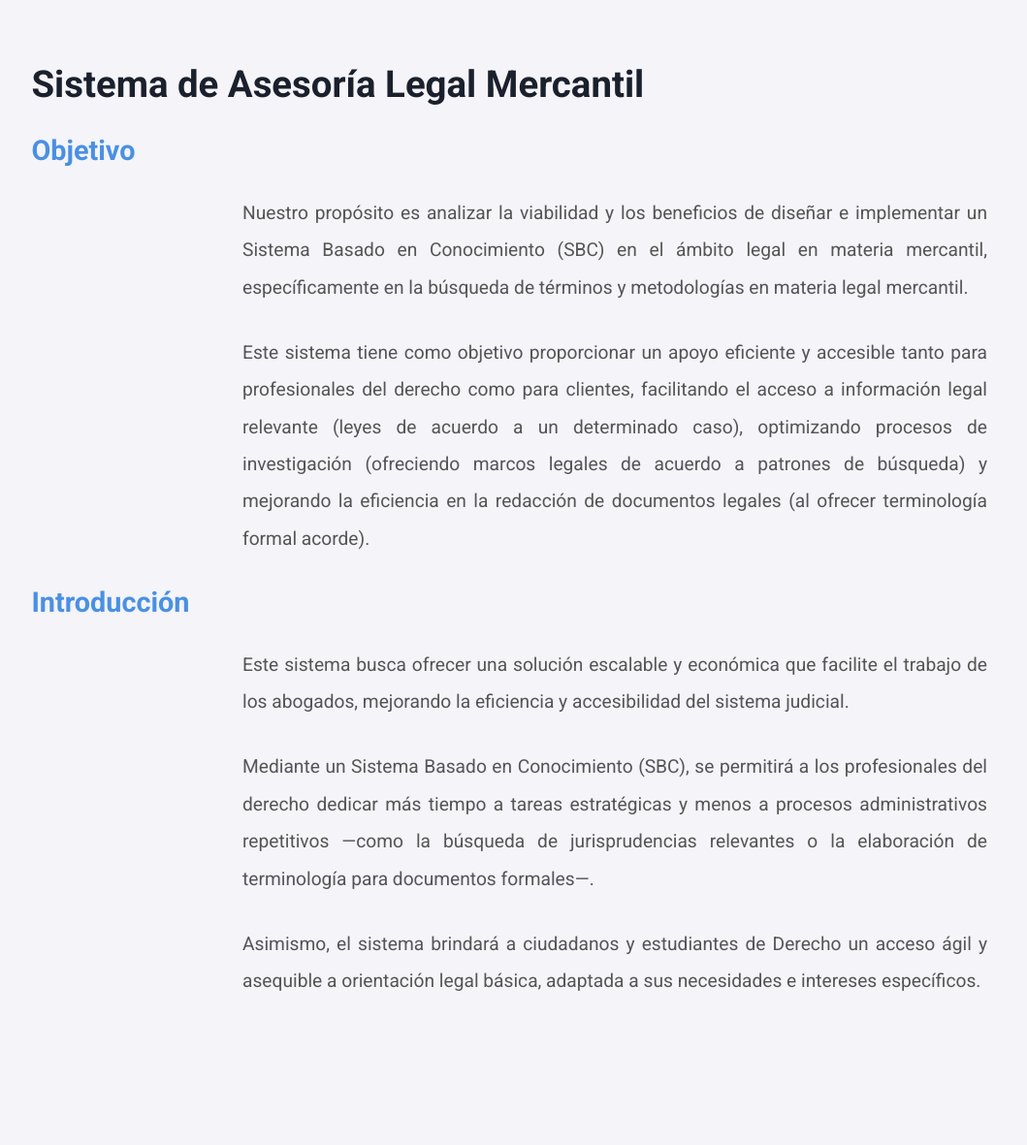
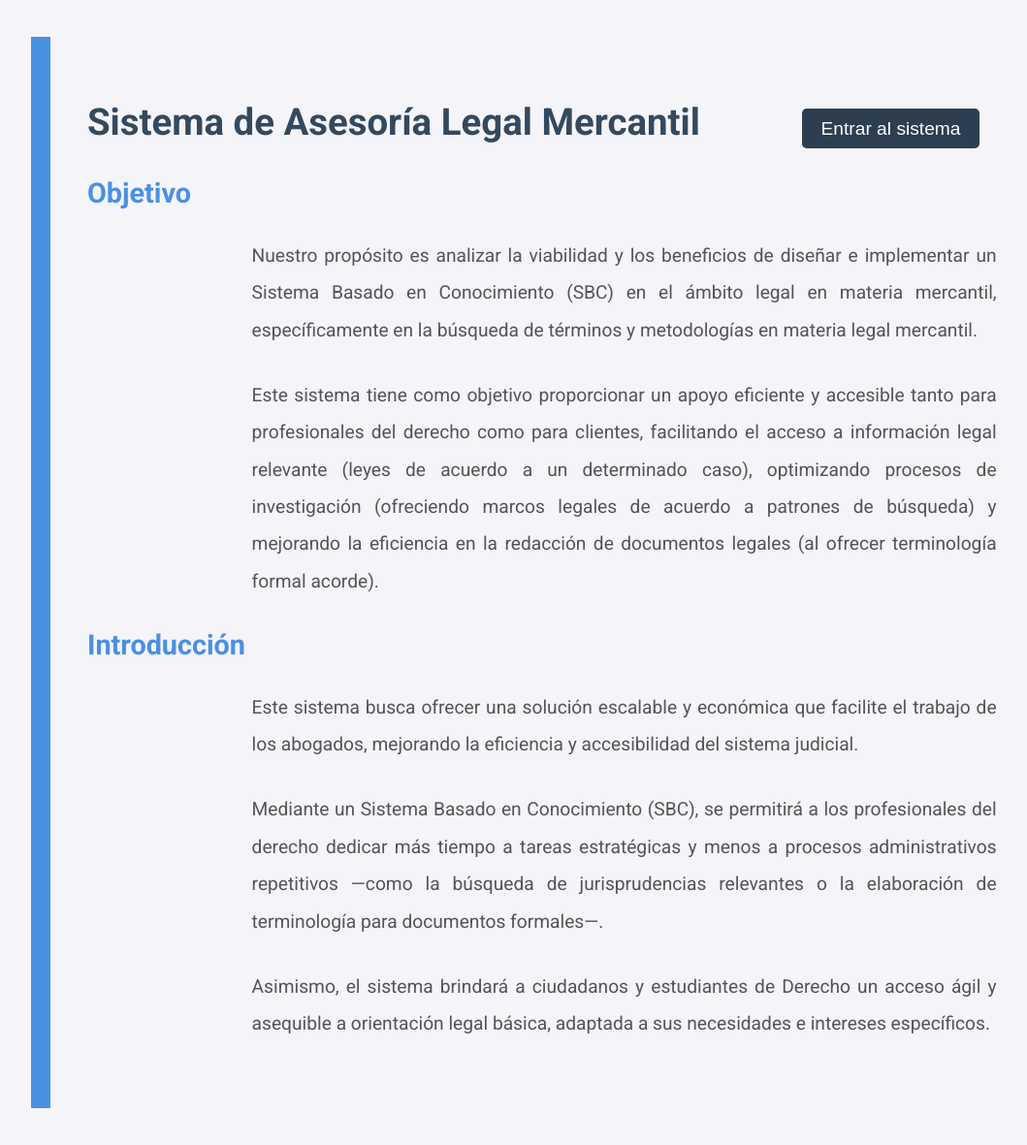
Before and after one commit to baronsmv/legistrade, a Django app: page /intro in a window 1280 px wide. Shown: the whole page at 97% size, without its empty margins (6-1065 px from the left). Before the commit the page ends 1022 px from the top, so only its background shows below. Run offline with Django 5.2, Linux system fonts and the light colour scheme.

Commit message:
Improved intro webpage.

```diff
--- /dev/null
+++ b/markdown/intro.md
@@ -0,0 +1,22 @@
+## Objetivo
+
+Nuestro propósito es analizar la viabilidad y los beneficios de diseñar e implementar un Sistema Basado en
+Conocimiento (SBC) en el ámbito legal en materia mercantil, específicamente en la búsqueda de términos y metodologías en
+materia legal mercantil.
+
+Este sistema tiene como objetivo proporcionar un apoyo eficiente y accesible tanto para profesionales del derecho como
+para clientes, facilitando el acceso a información legal relevante (leyes de acuerdo a un determinado caso), optimizando
+procesos de investigación (ofreciendo marcos legales de acuerdo a patrones de búsqueda) y mejorando la eficiencia en la
+redacción de documentos legales (al ofrecer terminología formal acorde).
+
+## Introducción
+
+Este sistema busca ofrecer una solución escalable y económica que facilite el trabajo de los abogados, mejorando la
+eficiencia y accesibilidad del sistema judicial.
+
+Mediante un Sistema Basado en Conocimiento (SBC), se permitirá a los profesionales del derecho dedicar más tiempo a
+tareas estratégicas y menos a procesos administrativos repetitivos —como la búsqueda de jurisprudencias relevantes o la
+elaboración de terminología para documentos formales—.
+
+Asimismo, el sistema brindará a ciudadanos y estudiantes de Derecho un acceso ágil y asequible a orientación legal
+básica, adaptada a sus necesidades e intereses específicos.
--- a/user_interface/static/css/frontpage.css
+++ b/user_interface/static/css/frontpage.css
@@ -59,7 +59,7 @@ p {
     background-color: #007bff;
     color: white;
     border: none;
-  border-radius: 0.5rem;
+    border-radius: 0.2rem;
     cursor: pointer;
     text-decoration: none;
     transition: background-color 0.3s ease;
--- a/user_interface/static/css/intro.css
+++ b/user_interface/static/css/intro.css
@@ -22,7 +22,7 @@ body.intro {
 
 h1 {
     font-size: 2rem;
-    color: #1a202c;
+    color: #34495e;
 }
 
 h2 {
@@ -48,6 +48,22 @@ p {
     margin: 0 auto; /* Centra el contenedor */
 }
 
+.main-layout {
+    display: flex;
+    flex-direction: row;
+    min-height: 100vh;
+}
+
+.sidebar {
+    width: 1rem;
+    background-color: #4A90E2;
+}
+
+.content {
+    flex: 1;
+    padding: 2rem;
+}
+
 a {
     color: #4A90E2;
     text-decoration: none;
@@ -69,18 +85,18 @@ footer p {
     font-size: 0.9rem;
 }
 
-.btn {
-    background-color: #4A90E2;
+.link-button {
+    padding: 0.5rem 1rem;
+    font-size: 1rem;
+    background-color: #2C3E50;
     color: white;
-    padding: 0.8rem 1.5rem;
     border: none;
-    border-radius: 4px;
-    font-size: 1rem;
+    border-radius: 0.25rem;
     cursor: pointer;
-    margin: 1rem 0;
-    display: inline-block;
+    text-decoration: none;
+    transition: background-color 0.3s ease;
 }
 
-.btn:hover {
-    background-color: #357ABD;
+.link-button:hover {
+    background-color: #0056b3;
 }
--- a/user_interface/static/css/legistrade.css
+++ b/user_interface/static/css/legistrade.css
@@ -93,7 +93,7 @@ form .helptext {
     color: white;
     padding: 0.8rem 1.5rem;
     border: none;
-    border-radius: 4px;
+    border-radius: 0.25rem;
     font-size: 1rem;
     font-weight: bold;
     cursor: pointer;
--- a/user_interface/templates/user_interface/intro.html
+++ b/user_interface/templates/user_interface/intro.html
@@ -1,31 +1,26 @@
 <!DOCTYPE html>
 <html lang="es">
-{% load static %}
 <head>
     <meta charset="UTF-8">
-    <meta name="viewport" content="width=device-width, initial-scale=1.0">
+    <meta content="width=device-width, initial-scale=1.0" name="viewport">
     <title>{{ title }}</title>
-    <link rel="stylesheet" href="{% static 'css/intro.css' %}">
-    <link rel="preconnect" href="https://fonts.googleapis.com">
-    <link rel="stylesheet" href="https://fonts.googleapis.com/css2?family=Roboto:wght@400;700&display=swap">
+    {% load static %}
+    <link href="{% static 'css/intro.css' %}" rel="stylesheet">
+    <link href="https://fonts.googleapis.com" rel="preconnect">
+    <link href="https://fonts.googleapis.com/css2?family=Roboto:wght@400;700&display=swap" rel="stylesheet">
 </head>
 <body>
-<h1>{{ title }}</h1>
-<h2>Objetivo</h2>
-<p>Nuestro propósito es analizar la viabilidad y los beneficios de diseñar e implementar un Sistema Basado en
-    Conocimiento (SBC) en el ámbito legal en materia mercantil, específicamente en la búsqueda de términos y
-    metodologías en materia legal mercantil.</p>
-<p>Este sistema tiene como objetivo proporcionar un apoyo eficiente y accesible tanto para profesionales del derecho
-    como para clientes, facilitando el acceso a información legal relevante (leyes de acuerdo a un determinado caso),
-    optimizando procesos de investigación (ofreciendo marcos legales de acuerdo a patrones de búsqueda) y mejorando la
-    eficiencia en la redacción de documentos legales (al ofrecer terminología formal acorde).</p>
-<h2>Introducción</h2>
-<p>Este sistema busca ofrecer una solución escalable y económica que facilite el trabajo de los abogados, mejorando la
-    eficiencia y accesibilidad del sistema judicial.</p>
-<p>Mediante un Sistema Basado en Conocimiento (SBC), se permitirá a los profesionales del derecho dedicar más tiempo a
-    tareas estratégicas y menos a procesos administrativos repetitivos —como la búsqueda de jurisprudencias relevantes o
-    la elaboración de terminología para documentos formales—.</p>
-<p>Asimismo, el sistema brindará a ciudadanos y estudiantes de Derecho un acceso ágil y asequible a orientación legal
-    básica, adaptada a sus necesidades e intereses específicos.</p>
+<div class="main-layout">
+    <div class="sidebar"></div>
+    <div class="content">
+        <h1>
+            {{ title }}
+            <a href="{{ form_url.url }}" style="margin-left: 5rem;">
+                <button class="link-button">{{ form_url.name }}</button>
+            </a>
+        </h1>
+        {{ text|safe }}
+    </div>
+</div>
 </body>
 </html>
--- a/user_interface/views.py
+++ b/user_interface/views.py
@@ -1,6 +1,9 @@
+from os.path import join
 from pprint import pformat
 
+from django.conf import settings
 from django.shortcuts import render, reverse
+from markdown import markdown
 
 from knowledge_base.recommend import recommend
 from user_interface.forms import EmpresaForm
@@ -16,23 +19,37 @@ footer = f"2025 {system_name}"
 
 def home(request):
     logger.info("Entrando a la página de inicio (portada).")
-    intro = {"name": "Iniciemos", "url": reverse("user_interface:intro")}
     return render(
         request,
         "user_interface/frontpage.html",
         {
             "title": title,
-            "intro_url": intro,
+            "intro_url": {"name": "Iniciemos", "url": reverse("user_interface:intro")},
         },
     )
 
 
 def intro(request):
     logger.info("Entrando a la página de introducción.")
+    with open(
+        join(settings.BASE_DIR, "markdown", "intro.md"),
+        "r",
+        encoding="utf-8",
+    ) as f:
+        md = f.read()
+    text = markdown(md)
     return render(
         request,
         "user_interface/intro.html",
-        {"title": title, "footer": footer},
+        {
+            "title": title,
+            "form_url": {
+                "name": "Entrar al sistema",
+                "url": reverse("user_interface:recommend"),
+            },
+            "text": text,
+            "footer": footer,
+        },
     )
 
 
```
Also changed, not shown: user_interface/templates/user_interface/frontpage.html (+5 -5 lines). Lines whose indentation alone changed are shown as unchanged.
